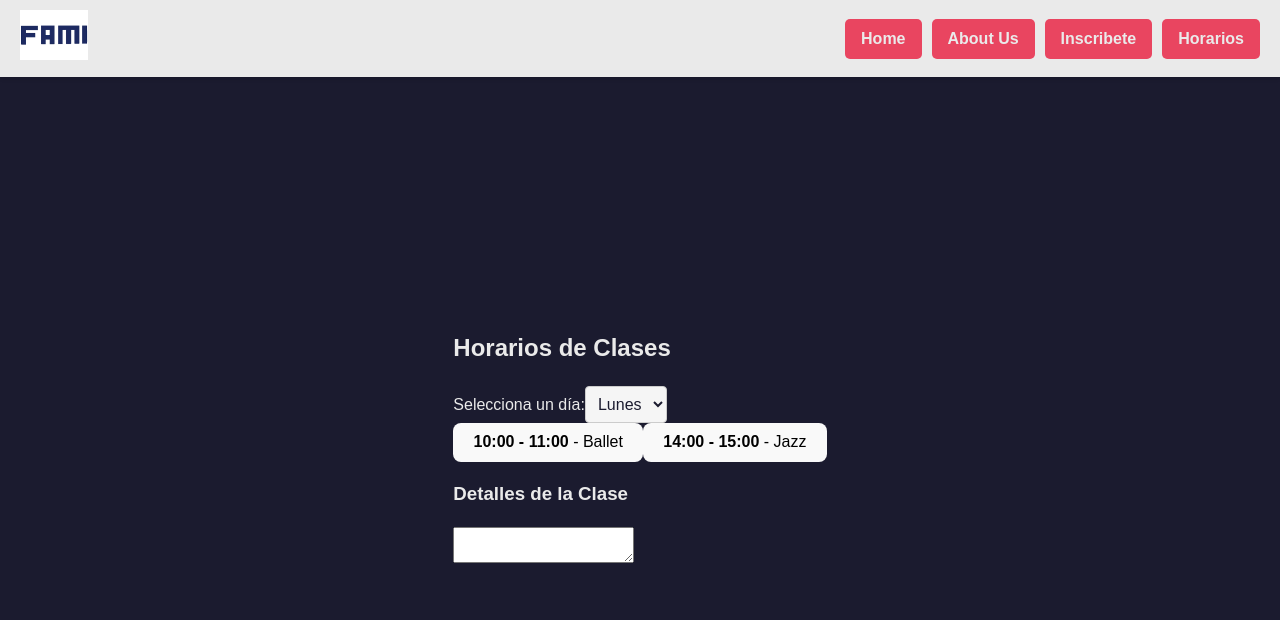
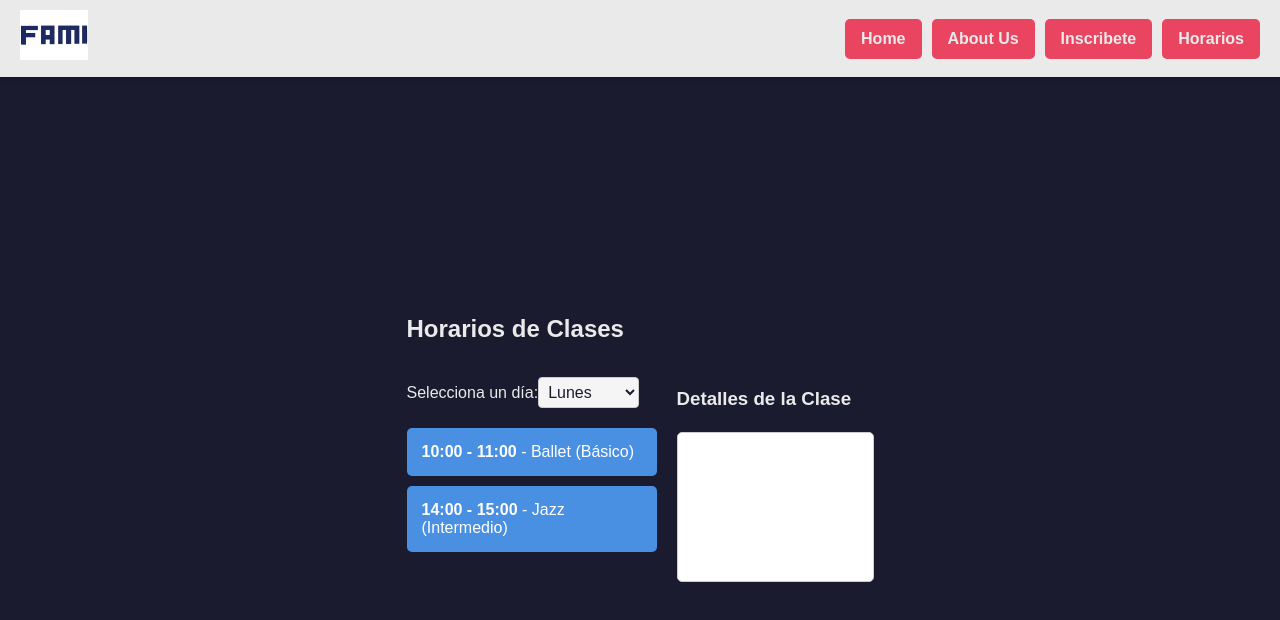
Before and after one commit to Rubick05/Academia-FAMI, a React (Vite) app: page /horarios in a window 1280 px wide. Shown: the top 620 px of the page. Built offline with nearby package versions, Linux system fonts and the light colour scheme.

Commit message:
actualizacion de horarios y links de videos funcionando

```diff
--- a/src/pages/Horarios.tsx
+++ b/src/pages/Horarios.tsx
@@ -7,15 +7,22 @@ type Clase = {
     estilo: string;
     reglas: string;
     nivel: string;
-    videoUrl: string;
+    videoUrl: string; // Cambiado a no ser opcional
 };
 
 const horariosData: { [dia: string]: Clase[] } = {
     Lunes: [
-        { horario: '10:00 - 11:00', profesor: 'Profesor A', salon: 'Salón 1', estilo: 'Ballet', reglas: 'Puntualidad y respeto', nivel: 'Básico', videoUrl: '/videos/ballet.mp4' },
-        { horario: '14:00 - 15:00', profesor: 'Profesor B', salon: 'Salón 2', estilo: 'Jazz', reglas: 'Traer botella de agua', nivel: 'Intermedio', videoUrl: '/videos/jazz.mp4' },
+        { horario: '10:00 - 11:00', profesor: 'Profesor A', salon: 'Salón 1', estilo: 'Ballet', reglas: 'Puntualidad y respeto', nivel: 'Básico', videoUrl: 'https://www.youtube.com/embed/0GsajWIF3ws' },
+        { horario: '14:00 - 15:00', profesor: 'Profesor B', salon: 'Salón 2', estilo: 'Jazz', reglas: 'Traer botella de agua', nivel: 'Intermedio', videoUrl: 'https://www.youtube.com/embed/Xrxjs3GfZn8' },
     ],
-    // Añade más días y horarios...
+    Martes: [
+        { horario: '09:00 - 10:00', profesor: 'Profesor C', salon: 'Salón 3', estilo: 'Hip-hop', reglas: 'Calzado adecuado', nivel: 'Avanzado', videoUrl: 'https://www.youtube.com/embed/6nXfJ3kE8bo' },
+        { horario: '15:00 - 16:00', profesor: 'Profesor D', salon: 'Salón 4', estilo: 'Bachata', reglas: 'Puntualidad y respeto', nivel: 'Básico', videoUrl: 'https://www.youtube.com/embed/oS9E_t7y7yY' },
+    ],
+    Miercoles: [
+        { horario: '11:00 - 12:00', profesor: 'Profesor E', salon: 'Salón 5', estilo: 'Contemporáneo', reglas: 'Ropa cómoda', nivel: 'Intermedio', videoUrl: 'https://www.youtube.com/embed/REjE0J5skLk' },
+        { horario: '16:00 - 17:00', profesor: 'Profesor F', salon: 'Salón 6', estilo: 'Salsa', reglas: 'Traer botella de agua', nivel: 'Avanzado', videoUrl: 'https://www.youtube.com/embed/gdUMgTYe1oU' },
+    ],
 };
 
 function Horarios() {
@@ -26,48 +33,85 @@ function Horarios() {
     const handleDiaChange = (e: React.ChangeEvent<HTMLSelectElement>) => {
         setDiaSeleccionado(e.target.value);
         setDetalleClase('');
-        setVideoUrl('');
+        setVideoUrl(''); // Limpiar video al cambiar de día
     };
 
     const handleHorarioClick = (horario: Clase) => {
         setDetalleClase(
             `Horario: ${horario.horario}\nProfesor: ${horario.profesor}\nSalón: ${horario.salon}\nEstilo: ${horario.estilo}\nNivel: ${horario.nivel}\nReglas: ${horario.reglas}`
         );
-        setVideoUrl(horario.videoUrl); // Establecer el video correspondiente
+        setVideoUrl(horario.videoUrl);
     };
 
     return (
-        <div className="horarios-container">
-            <h2 className="horarios-header">Horarios de Clases</h2>
-            <div className="select-container">
+        <div style={{ padding: '20px' }}>
+            <h2>Horarios de Clases</h2>
+            <div style={{ display: 'flex', gap: '20px' }}>
+                {/* Columna de selección de días y horarios */}
+                <div>
                     <label htmlFor="diaSelect">Selecciona un día:</label>
-                <select id="diaSelect" value={diaSeleccionado} onChange={handleDiaChange}>
+                    <select id="diaSelect" value={diaSeleccionado} onChange={handleDiaChange} style={{ margin: '10px 0', padding: '5px' }}>
                         {Object.keys(horariosData).map((dia) => (
                             <option key={dia} value={dia}>
                                 {dia}
                             </option>
                         ))}
                     </select>
-            </div>
-
-            <div className="content-wrapper">
-                <div className="horarios-list">
+                    <div style={{ marginTop: '10px' }}>
                         {horariosData[diaSeleccionado].map((horario, index) => (
-                        <button key={index} onClick={() => handleHorarioClick(horario)} className="horario-button">
-                            <strong>{horario.horario}</strong> - {horario.estilo}
+                            <button
+                                key={index}
+                                onClick={() => handleHorarioClick(horario)}
+                                style={{
+                                    display: 'block',
+                                    width: '250px',
+                                    marginBottom: '10px',
+                                    padding: '15px',
+                                    backgroundColor: '#4A90E2',
+                                    color: '#fff',
+                                    border: 'none',
+                                    borderRadius: '5px',
+                                    cursor: 'pointer',
+                                    textAlign: 'left',
+                                }}
+                            >
+                                <strong>{horario.horario}</strong> - {horario.estilo} ({horario.nivel})
                             </button>
                         ))}
                     </div>
+                </div>
 
-                <div className="detalle-container">
-                    <h3 className="detalle-header">Detalles de la Clase</h3>
-                    <textarea value={detalleClase} readOnly className="detalle-textarea" />
-
+                {/* Columna de video y detalles de la clase */}
+                <div style={{ flex: '1' }}>
                     {videoUrl && (
-                        <div className="video-container">
-                            <video controls src={videoUrl}></video>
+                        <div style={{ marginBottom: '15px' }}>
+                            <h3>Video de Estilo: {horariosData[diaSeleccionado].find(h => h.videoUrl === videoUrl)?.estilo}</h3>
+                            <iframe
+                                width="100%"
+                                height="200"
+                                src={videoUrl}
+                                title="Video de clase"
+                                allow="accelerometer; autoplay; clipboard-write; encrypted-media; gyroscope; picture-in-picture"
+                                allowFullScreen
+                                style={{ borderRadius: '8px' }}
+                            ></iframe>
                         </div>
                     )}
+                    <div>
+                        <h3>Detalles de la Clase</h3>
+                        <textarea
+                            value={detalleClase}
+                            readOnly
+                            style={{
+                                width: '100%',
+                                height: '150px',
+                                padding: '10px',
+                                border: '1px solid #ccc',
+                                borderRadius: '5px',
+                                resize: 'none',
+                            }}
+                        />
+                    </div>
                 </div>
             </div>
         </div>
```
Lines whose indentation alone changed are shown as unchanged.
